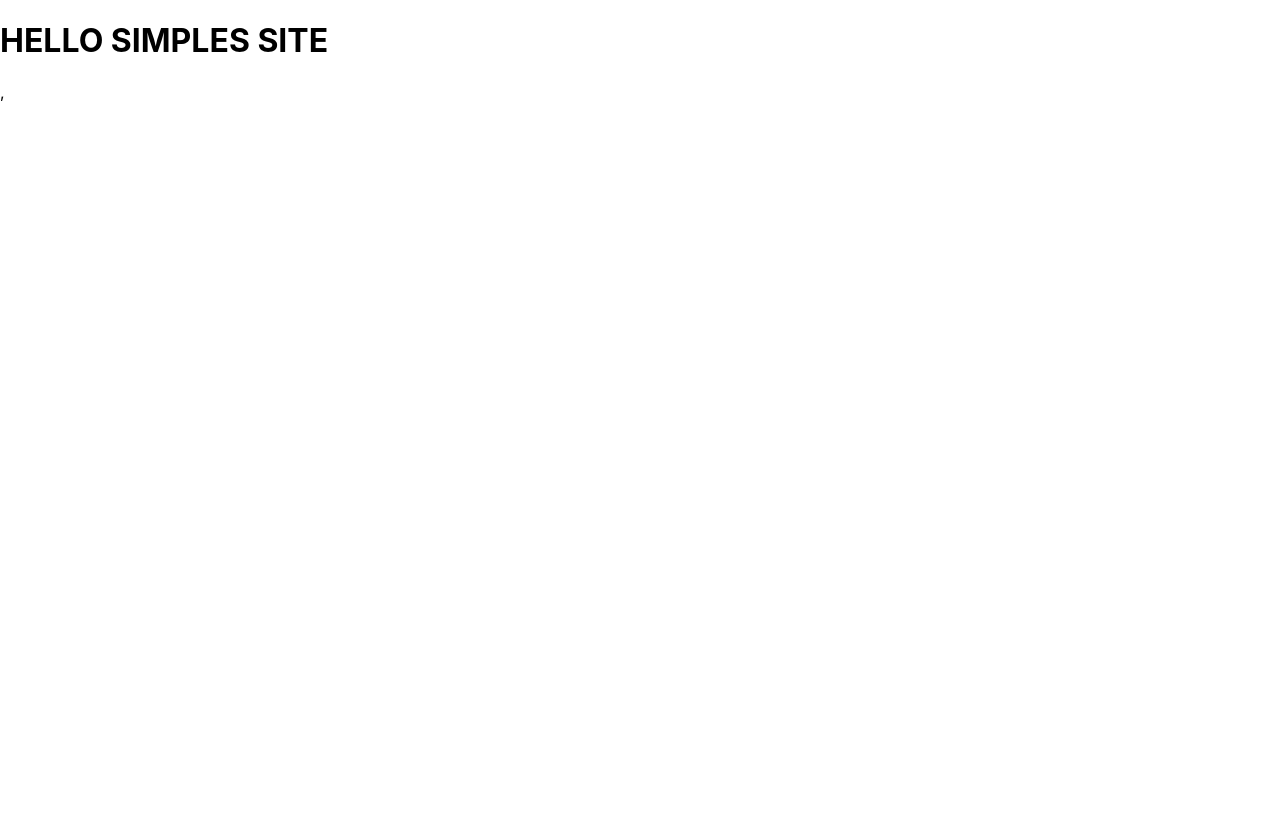
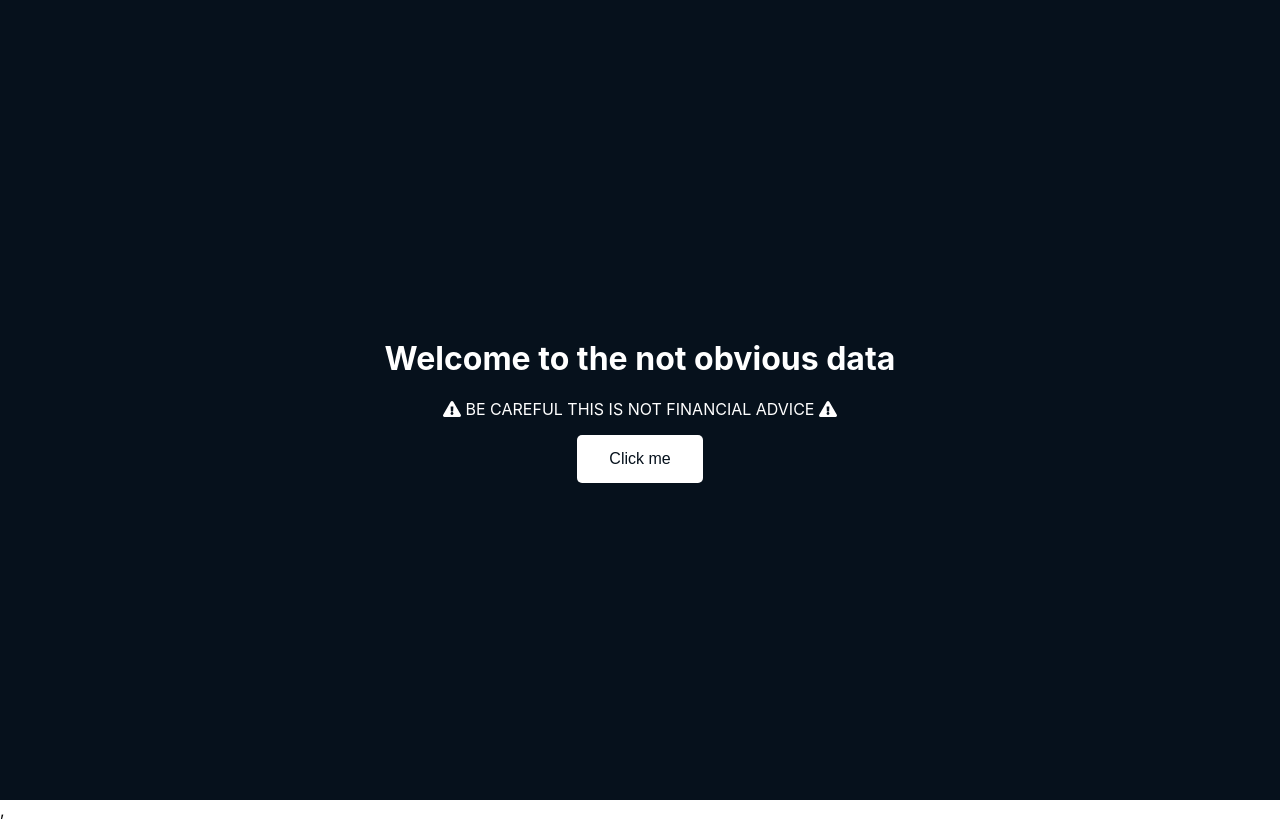
Before and after one commit to diogoalexandreferreiramendes/not-notObviousData-, a React (Create React App) app: page / in a window 1280 px wide. Built offline with nearby package versions, Linux system fonts and the light colour scheme; no server answers.

Commit message:
another try to production

```diff
--- a/src/App.js
+++ b/src/App.js
@@ -14,8 +14,11 @@
 import Intro from './pages/Intro';
 import { getData } from './redux/actions/getData';
 import ConstrutionTime from './pages/ConstrutionTime';
+import url from 'url';
+
 
 const App = (props) => {
+
 
 
   useEffect(
@@ -26,7 +29,7 @@
 
   return(
     <Router>
-      {(process.env.NODE_ENV === "production") ?
+      {(window.location.hostname === "localhost") ?
       <Switch>
         <Route exact path='/' component={Intro}/>
         <Route path='/home' component={Home}/>
--- a/src/pages/ConstrutionTime.css
+++ b/src/pages/ConstrutionTime.css
@@ -0,0 +1,12 @@
+.mainIntro_Constrution{
+    display: flex;
+    height: 100vh;
+    align-items: center;
+    background-color: white;
+}
+
+.introPage_Constrution{
+    flex: 1;
+    text-align: center;
+    color: #06111C;
+}
--- a/src/pages/ConstrutionTime.js
+++ b/src/pages/ConstrutionTime.js
@@ -1,12 +1,19 @@
 import React from 'react';
 import './ConstrutionTime.css'
+import { FontAwesomeIcon } from "@fortawesome/react-fontawesome";
+import { faExclamationTriangle }  from '@fortawesome/free-solid-svg-icons';
 
 const ConstrutionTime = () => {
-  return (
-      <div>
-        <h1>HELLO SIMPLES SITE</h1>
-      </div>
-  )
-};
 
-export default ConstrutionTime;
+    return (
+        <div className="mainIntro_Constrution">
+            <div className="introPage_Constrution">
+                <h1>Welcome to the not obvious data</h1>
+                <p>  <FontAwesomeIcon icon={faExclamationTriangle}/> BE CAREFUL THIS IS NOT FINANCIAL ADVICE <FontAwesomeIcon icon={faExclamationTriangle}/></p>
+                <p>WE ARE CONSTRUCTING nod, THANK YOU AND HAVE A NICE DAY</p>
+            </div>
+        </div>
+    )
+}
+
+export default ConstrutionTime
```
